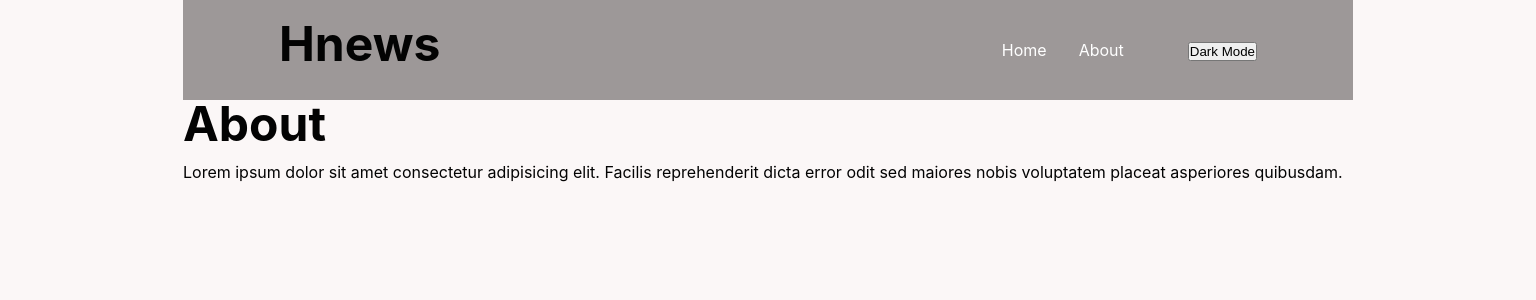
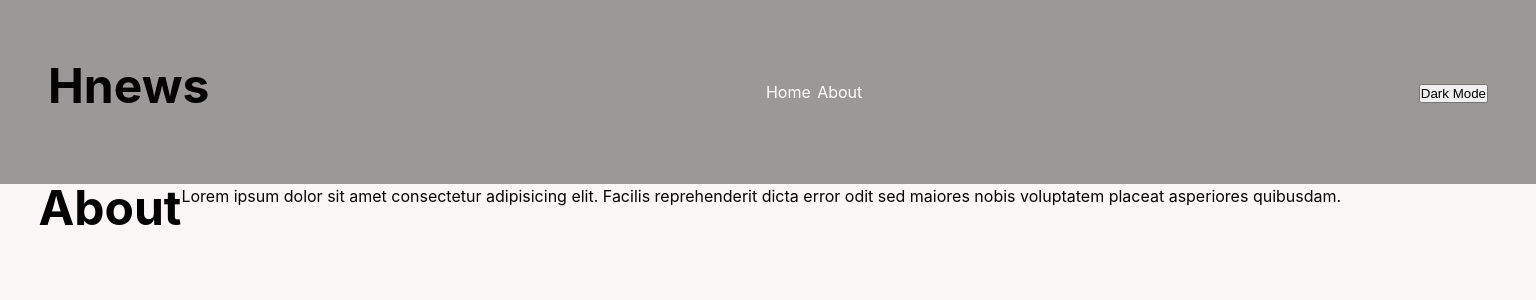
Before and after one commit to Mrjiks/hacker-news-app, a React (Create React App) app: page /about in a window 1536 px wide. Shown: the top 300 px of the page. Built offline with nearby package versions, Linux system fonts and the light colour scheme; no server answers.

Commit message:
Adds responsive layout for smaller screens

```diff
--- a/src/Navbar.js
+++ b/src/Navbar.js
@@ -27,13 +27,12 @@ function Navbar() {
 	}, [theme]);
 
 	return (
-		<section className='section'>
 		<nav className='nav-center'>
-				<div className='nav-center'>
+			<div className='logo nav-links'>
 				<h1>Hnews</h1>
 			</div>
-				<div className='nav-links'>
-					<ul>
+			<div>
+				<ul className='nav-links'>
 					<Link
 						to='/'
 						className='link'
@@ -47,6 +46,7 @@ function Navbar() {
 						About
 					</Link>
 				</ul>
+			</div>
 			<div className='btn-theme'>
 				<button
 					className='btn'
@@ -55,9 +55,7 @@ function Navbar() {
 					{theme === 'light-theme' ? 'Dark Mode' : 'Light Mode'}
 				</button>
 			</div>
-				</div>
 		</nav>
-		</section>
 	);
 }
 
--- a/src/index.css
+++ b/src/index.css
@@ -10,7 +10,7 @@ Variables
 	--radius: 0.25rem;
 	--light-shadow: 0 5px 15px rgba(0, 0, 0, 0.1);
 	--dark-shadow: 0 5px 15px rgba(0, 0, 0, 0.2);
-	--max-width: 1170px;
+	/* --max-width: 1170px; */
 	--fixed-width: 620px;
 }
 
@@ -91,25 +91,42 @@ p {
 .section {
 	width: 90vw;
 	margin: 0 auto;
-	max-width: var(--max-width);
 	height: 100%;
 }
 .nav-center {
 	display: flex;
-	height: 100px;
-	padding: 3rem;
+	width: 100%;
+	height: auto;
+	margin: 0 auto;
+	flex-direction: column;
 	align-items: center;
-	justify-content: space-between;
+	justify-content: center;
 	background: var(--nav-primary);
 }
-.nav-links {
+
+.nav-links .link {
 	display: flex;
-	justify-content: space-between;
-	margin: 3rem;
+	flex-direction: column;
+	margin: 0.2rem;
+	color: white;
 }
-.nav-links .link {
-	margin: 1rem;
-	color: white;
+
+@media (min-width: 768px) {
+	.nav-center {
+		display: flex;
+		flex-direction: row;
+		align-items: center;
+		justify-content: space-between;
+	}
+
+	.nav-links {
+		display: flex;
+		flex-direction: row;
+		justify-content: space-between;
+	}
+	.link {
+		margin: 3rem;
+	}
 }
 
 .link:hover {
@@ -120,15 +137,27 @@ p {
 	border-bottom: solid 2rem white;
 }
 .btn-theme {
-	margin-left: 3rem;
+	margin-top: 2rem;
+	margin-bottom: 2rem;
 }
 .footer,
 .footer-copyright {
 	display: flex;
-	justify-content: space-between;
+	flex-direction: column;
 	align-items: center;
+	text-align: center;
 	background: var(--footer-primary);
 	padding: 20px;
+}
+@media (min-width: 768px) {
+	.footer,
+	.footer-copyright {
+		display: flex;
+		justify-content: space-between;
+		align-items: center;
+		background: var(--footer-primary);
+		padding: 20px;
+	}
 }
 .socials {
 	display: flex;
@@ -277,6 +306,23 @@ Media Queries
 ===============
 */
 
+@media screen and (min-width: 1400px) {
+	.section {
+		display: flex;
+		width: 90vw;
+		margin: 0 auto;
+		max-width: var(--max-width);
+		overflow: hidden;
+	}
+	.nav-center {
+		display: flex;
+		overflow: hidden;
+		padding: 3rem;
+		justify-content: space-between;
+		background: var(--nav-primary);
+	}
+}
+
 @media screen and (min-width: 800px) {
 	h1 {
 		font-size: 3rem;
```
Lines whose indentation alone changed are shown as unchanged.
